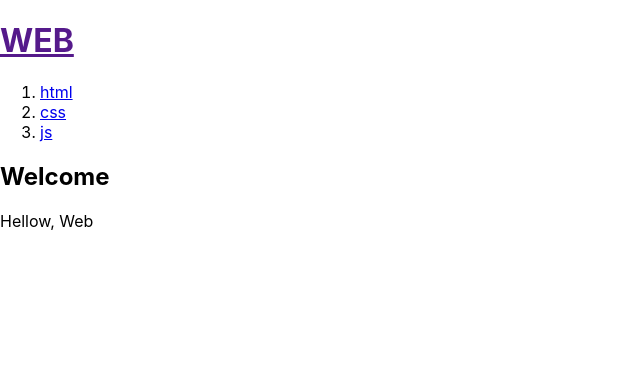
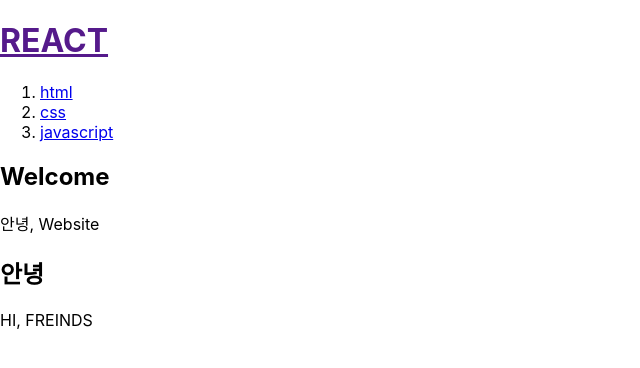
Before and after one commit to liondot/react2022, a React (Create React App) app: page / in a window 1280 px wide. Shown: the top 368 px of the page, without its empty margins (0-640 px from the left). Built offline with nearby package versions, Linux system fonts and the light colour scheme.

Commit message:
react props

```diff
--- a/src/App.js
+++ b/src/App.js
@@ -1,43 +1,51 @@
 import logo from './logo.svg';
 import './App.css';
 
-function Header(){
+function Header(props){
+  console.log('props', props)
   return (
     <header>
-      <h1><a href=''>WEB</a></h1>
+      <h1><a href=''>{props.title}</a></h1>
     </header>
   )
 }
 
-function Nav(){
+function Nav(props){
+  const lis = [];
+  for(let i = 0; i < props.topics.length; i++) {
+    let t = props.topics[i];
+    lis.push(<li key={t.id}><a href={'/read/ + t.id'}>{t.title}</a></li>)
+  }
   return (
     <nav>
       <ol>
-        <li><a href='/read/1'>html</a></li>
-        <li><a href='/read/2'>css</a></li>
-        <li><a href='/read/3'>js</a></li>
+        {lis}
       </ol>
     </nav>
   )
 }
 
-function Article(){
+function Article(props){
   return (
     <article>
-    <h2>Welcome</h2>
-    Hellow, Web
+    <h2>{props.title}</h2>
+    {props.body}
   </article>
   )
 }
 
 function App() {
+  const topics = [
+    {id: 1, title :'html', body:'html is ....'},
+    {id: 2, title :'css', body:'css is ....'},
+    {id: 3, title :'javascript', body:'javascript is ....'}
+  ]
   return (
    <div>
-    <Header/>
-    <Nav/>
-    <Article/>
-
-
+    <Header title="REACT"/>
+    <Nav topics={topics}/>
+    <Article title="Welcome" body="안녕, Website"/>
+    <Article title="안녕" body="HI, FREINDS "/>
    </div>
   );
 }
```
